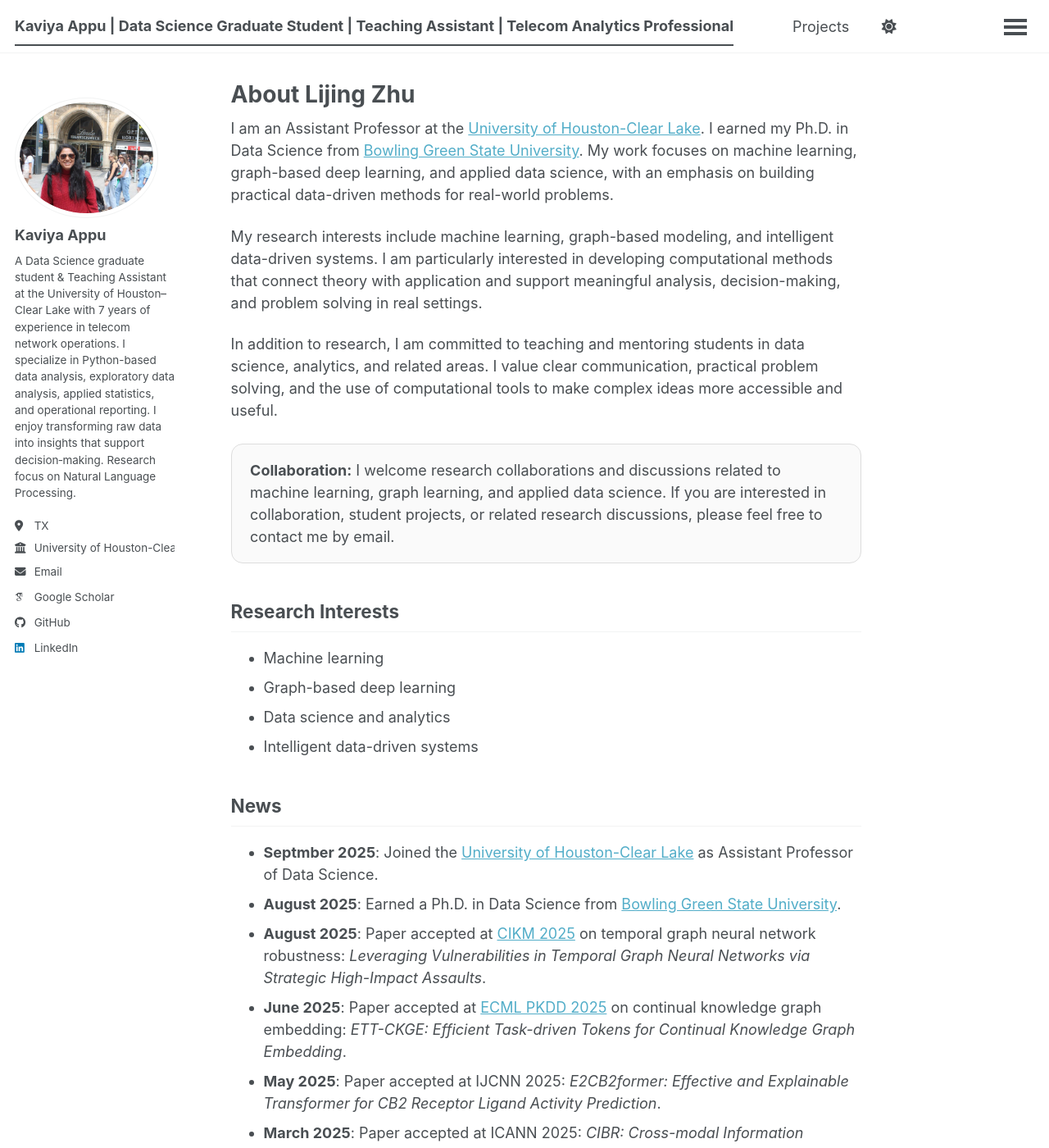
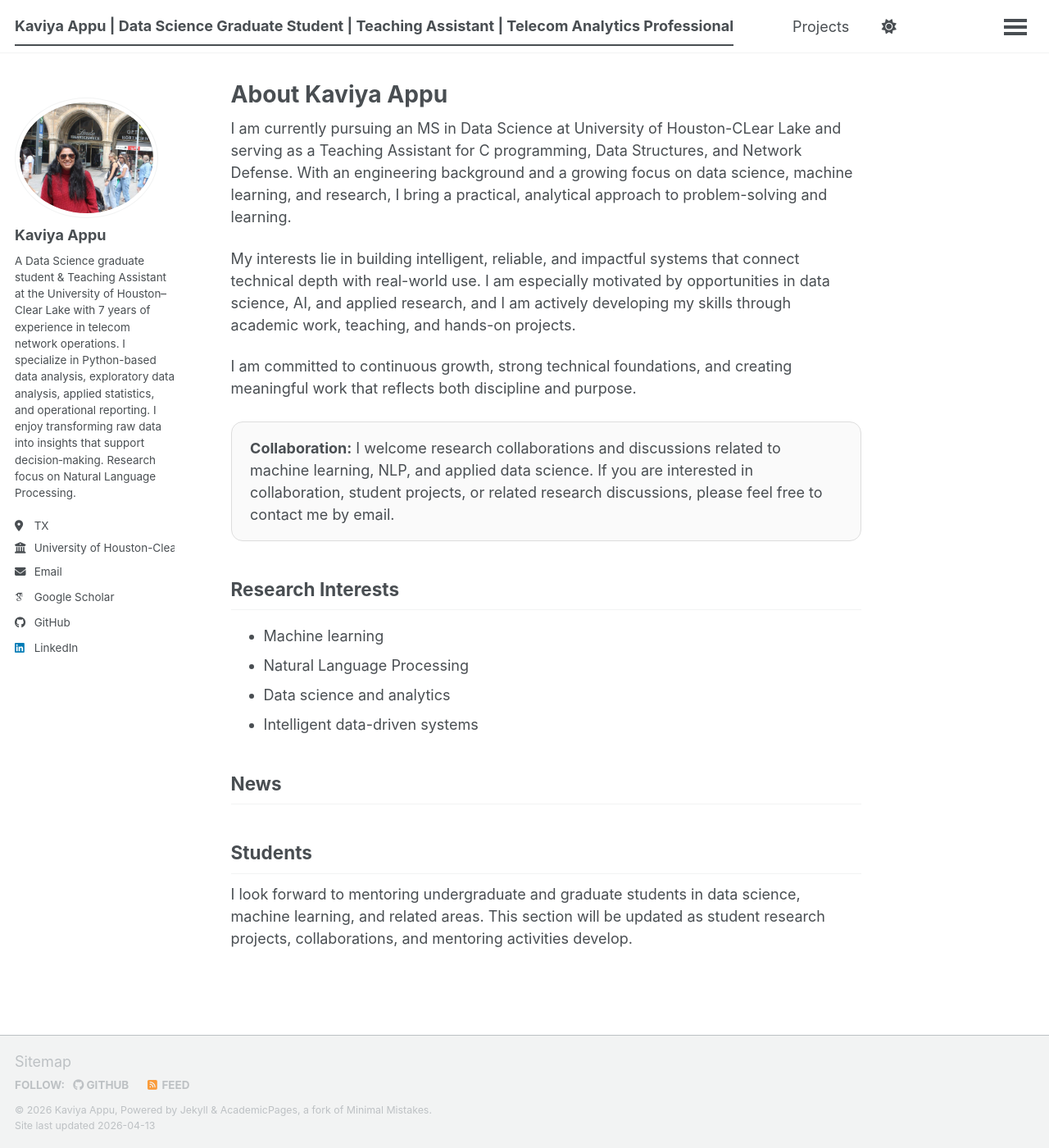
Before and after one commit to KaviyaAppu/KaviyaAppu.github.io, a Jekyll site: the page built from _pages/about.md, in a window 1280 px wide and 1400 px high. Shown: the whole window at 82% size. Built offline with Jekyll 4.4.1, drawn with Linux system fonts in a browser that asks for light colours; some web fonts are replaced; a script bundle is joined from its source files by our own code; library files that are not in the unit come from our copies; some of the changed text lies outside the part shown.

Commit message:
Revise about page for Kaviya Appu
Updated author information and research interests in the about page.

```diff
--- a/_pages/about.md
+++ b/_pages/about.md
@@ -1,41 +1,32 @@
 ---
 permalink: /
-title: "About Lijing Zhu"
+title: "About Kaviya Appu"
 author_profile: true
 redirect_from:
   - /about/
   - /about.html
 ---
 
-I am an Assistant Professor at the [University of Houston-Clear Lake](https://www.uhcl.edu/). I earned my Ph.D. in Data Science from [Bowling Green State University](https://www.bgsu.edu/). My work focuses on machine learning, graph-based deep learning, and applied data science, with an emphasis on building practical data-driven methods for real-world problems.
+I am currently pursuing an MS in Data Science at University of Houston-CLear Lake and serving as a Teaching Assistant for C programming, Data Structures, and Network Defense. With an engineering background and a growing focus on data science, machine learning, and research, I bring a practical, analytical approach to problem-solving and learning.
 
-My research interests include machine learning, graph-based modeling, and intelligent data-driven systems. I am particularly interested in developing computational methods that connect theory with application and support meaningful analysis, decision-making, and problem solving in real settings.
+My interests lie in building intelligent, reliable, and impactful systems that connect technical depth with real-world use. I am especially motivated by opportunities in data science, AI, and applied research, and I am actively developing my skills through academic work, teaching, and hands-on projects.
 
-In addition to research, I am committed to teaching and mentoring students in data science, analytics, and related areas. I value clear communication, practical problem solving, and the use of computational tools to make complex ideas more accessible and useful.
+I am committed to continuous growth, strong technical foundations, and creating meaningful work that reflects both discipline and purpose.
 
 <div style="border: 1px solid #ddd; border-radius: 14px; padding: 1rem 1.25rem; margin: 1.5rem 0; background: #fafafa;">
-  <strong>Collaboration:</strong> I welcome research collaborations and discussions related to machine learning, graph learning, and applied data science. If you are interested in collaboration, student projects, or related research discussions, please feel free to contact me by email.
+  <strong>Collaboration:</strong> I welcome research collaborations and discussions related to machine learning, NLP, and applied data science. If you are interested in collaboration, student projects, or related research discussions, please feel free to contact me by email.
 </div>
 
 
 ## Research Interests
 
 - Machine learning
-- Graph-based deep learning
+- Natural Language Processing
 - Data science and analytics
 - Intelligent data-driven systems
 
 ## News
 
-- **Septmber 2025**: Joined the [University of Houston-Clear Lake](https://www.uhcl.edu/) as Assistant Professor of Data Science.
-- **August 2025**: Earned a Ph.D. in Data Science from [Bowling Green State University](https://www.bgsu.edu/).
-- **August 2025**: Paper accepted at [CIKM 2025](https://www.cikm2025.org/) on temporal graph neural network robustness: *Leveraging Vulnerabilities in Temporal Graph Neural Networks via Strategic High-Impact Assaults*.
-- **June 2025**: Paper accepted at [ECML PKDD 2025](https://ecmlpkdd.org/2025/) on continual knowledge graph embedding: *ETT-CKGE: Efficient Task-driven Tokens for Continual Knowledge Graph Embedding*.
-- **May 2025**: Paper accepted at IJCNN 2025: *E2CB2former: Effective and Explainable Transformer for CB2 Receptor Ligand Activity Prediction*.
-- **March 2025**: Paper accepted at ICANN 2025: *CIBR: Cross-modal Information Bottleneck Regularization for Robust CLIP Generalization*.
-- **December 2024**: Paper accepted at IEEE Big Data 2024: *Flexible Memory Rotation (FMR): Rotated Representation with Dynamic Regularization to Overcome Catastrophic Forgetting in Continual Knowledge Graph Learning*.
-- **December 2024**: Paper accepted at ICONIP 2024: *HGTDP-DTA: Hybrid Graph-Transformer with Dynamic Prompt for Drug-Target Binding Affinity Prediction*.
-- **Octomber 2023**: Published *SKGHOI: Spatial-Semantic Knowledge Graph for Human-Object Interaction Detection* at the IEEE ICDM Workshop.
 
 ## Students
 
```
